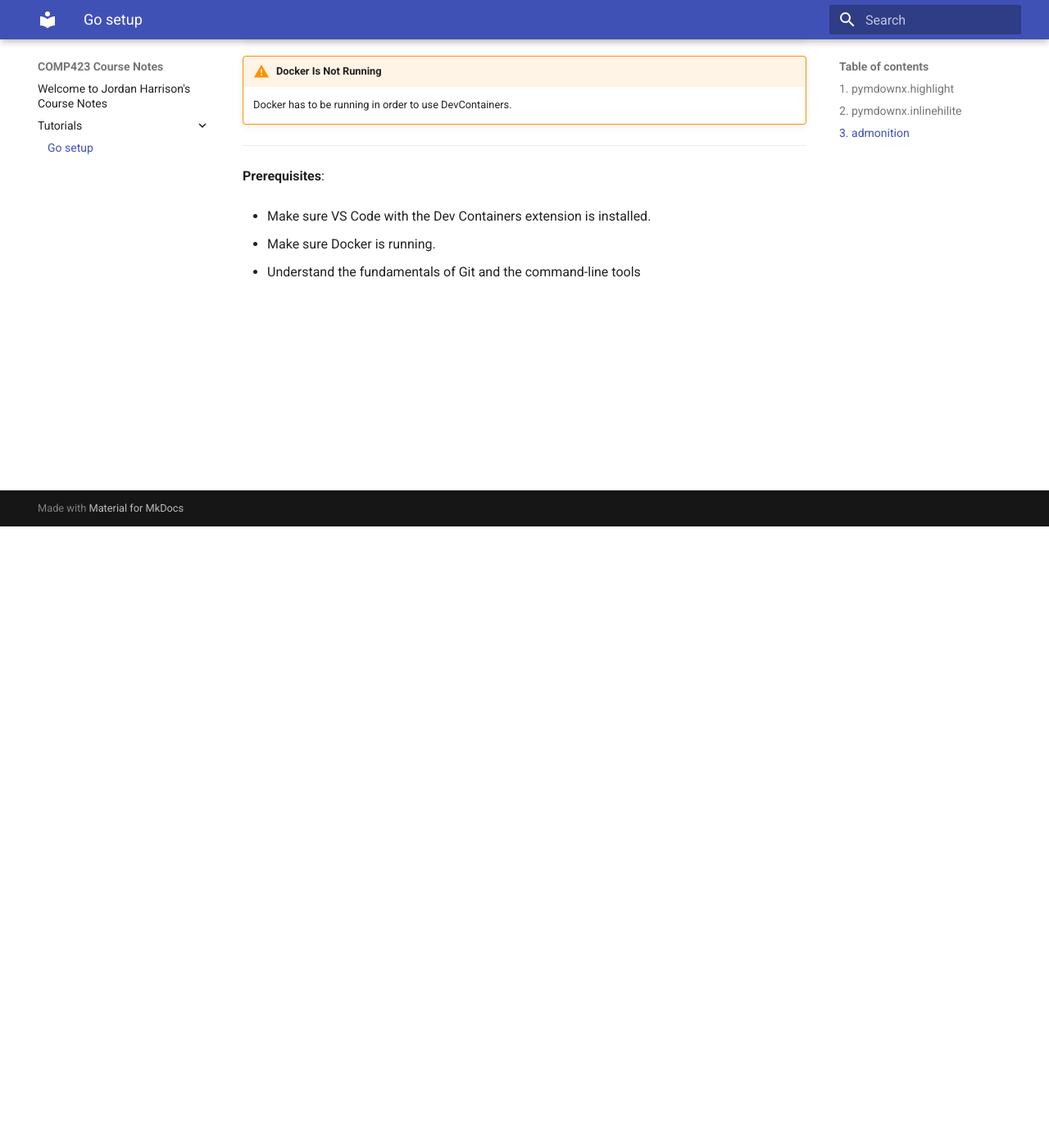
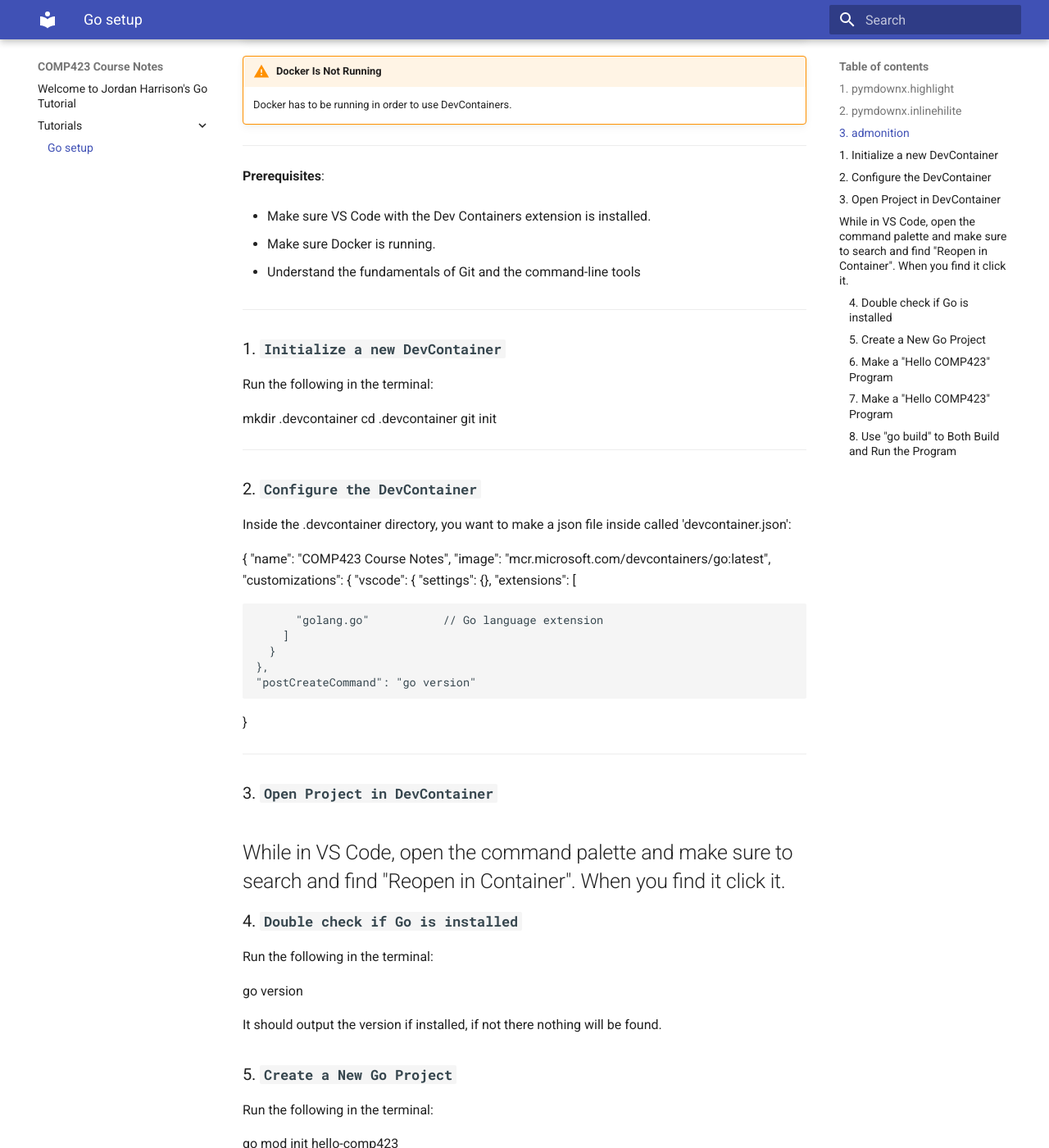
Before and after one commit to JHarrison21/comp423-course-notes, an MkDocs documentation site: the page built from docs/tutorials/go-setup.md, in a window 1280 px wide and 1400 px high, scrolled down 758 px. Shown: the whole window at 82% size. Built offline with MkDocs 1.6.1 and Material for MkDocs 9.7.7, drawn with Linux system fonts in a browser that asks for light colours; some of the changed text lies outside the part shown.

Commit message:
Tutorial info added

```diff
--- a/docs/tutorials/go-setup.md
+++ b/docs/tutorials/go-setup.md
@@ -35,3 +35,84 @@
 - Make sure Docker is running.
 
 - Understand the fundamentals of Git and the command-line tools
+
+---
+### 1. **`Initialize a new DevContainer`**
+Run the following in the terminal:
+
+mkdir .devcontainer
+cd .devcontainer
+git init
+
+
+---
+
+### 2. **`Configure the DevContainer`**
+Inside the .devcontainer directory, you want to make a json file inside called 'devcontainer.json':
+
+{
+    "name": "COMP423 Course Notes",
+    "image": "mcr.microsoft.com/devcontainers/go:latest",
+    "customizations": {
+      "vscode": {
+        "settings": {},
+        "extensions": [
+
+          "golang.go"           // Go language extension
+        ]
+      }
+    },
+    "postCreateCommand": "go version"
+  }
+
+---
+### 3. **`Open Project in DevContainer`**
+While in VS Code, open the command palette and make sure to search and find "Reopen in Container". When you find it click it.
+---
+
+### 4. **`Double check if Go is installed`**
+Run the following in the terminal:
+
+go version
+
+It should output the version if installed, if not there nothing will be found.
+
+### 5. **`Create a New Go Project`**
+
+Run the following in the terminal:
+
+go mod init hello-comp423
+
+This should create a new Go module.
+
+### 6. **`Make a "Hello COMP423" Program`**
+
+Run the following in the terminal:
+
+touch main.go
+
+That should create the file and from there input the following program:
+
+package main
+
+import "fmt"
+
+func main() {
+    fmt.Println("Hello COMP423")
+}
+
+
+### 7. **`Make a "Hello COMP423" Program`**
+Now run the program in the terminal:
+
+go run main.go
+
+This should both compile and run the program
+
+### 8. **`Use "go build" to Both Build and Run the Program`**
+
+Run the following:
+go build -o hello-comp423
+./hello-comp423
+
+Now anytime you type "./hello-comp423", "Hello COMP423" should pop up.
```
Also changed, not shown: docs/index.md (+2 -2 lines), 3 other files.
